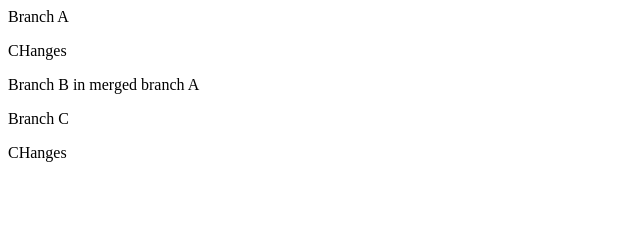
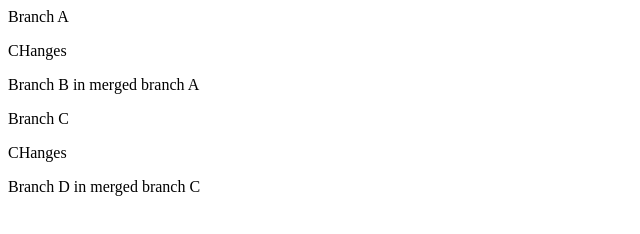
Before and after one commit to duonge12/gitTest, a website: page src/index.html in a window 1280 px wide. Shown: the whole page, without its empty margins (0-640 px from the left). Drawn offline with Linux system fonts and the light colour scheme.

Commit message:
change branch D in merge C

```diff
--- a/src/index.html
+++ b/src/index.html
@@ -12,5 +12,6 @@
 
     <div>Branch C</div>
     <p>CHanges</p>
+    <p>Branch D in merged branch C</p>
 </body>
 </html>
```
